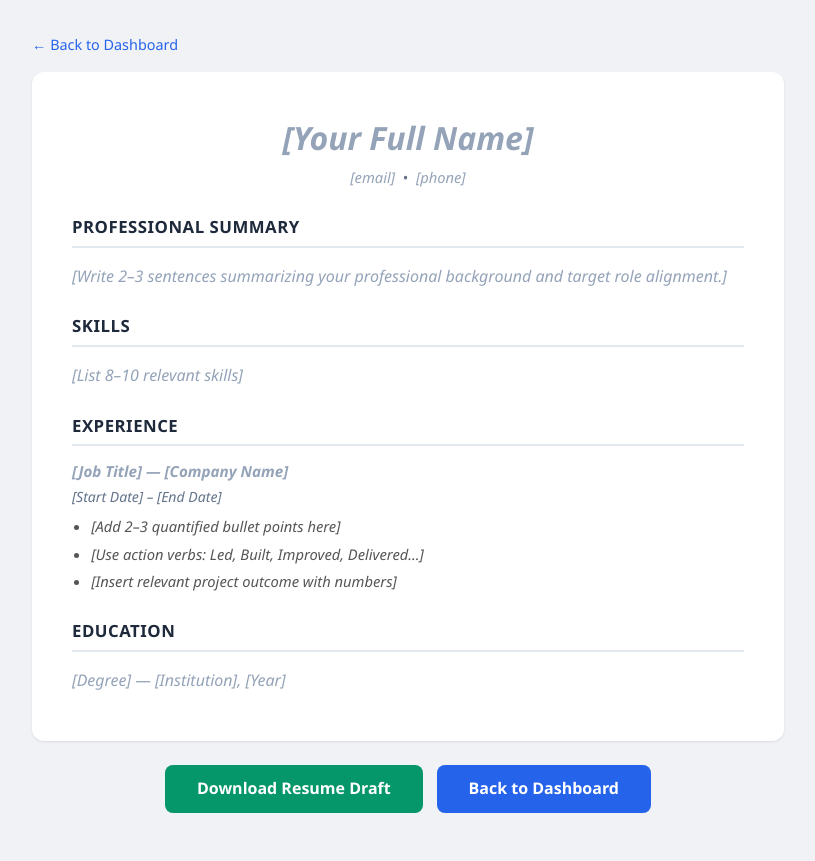
After one commit to ukaismail-del/Offerion, a Flask app: template app/templates/resume_preview.html in a window 1280 px wide. The commit adds this page. Shown: the whole page, without its empty margins (232-1047 px from the left). Run offline with Flask 3, Linux system fonts and the light colour scheme; the template is opened without the code that fills it, so the values that code supplies are empty; parts of the project's set-up code (start-up, migrations or seed data) failed here and were passed over.

Commit message:
M23: add resume preview page and view button

```diff
--- /dev/null
+++ b/app/templates/resume_preview.html
@@ -0,0 +1,291 @@
+<!doctype html>
+<html lang="en">
+  <head>
+    <meta charset="UTF-8" />
+    <meta name="viewport" content="width=device-width, initial-scale=1.0" />
+    <title>Resume Preview — Offerion</title>
+    <style>
+      *,
+      *::before,
+      *::after {
+        box-sizing: border-box;
+      }
+      body {
+        font-family: "Segoe UI", Arial, sans-serif;
+        min-height: 100vh;
+        margin: 0;
+        padding: 0;
+        background: #f0f2f5;
+        color: #333;
+        line-height: 1.6;
+      }
+      .container {
+        max-width: 800px;
+        margin: 0 auto;
+        padding: 2rem 1.5rem 3rem;
+      }
+      .back-link {
+        display: inline-block;
+        font-size: 0.9rem;
+        color: #2563eb;
+        text-decoration: none;
+        margin-bottom: 1rem;
+      }
+      .back-link:hover {
+        text-decoration: underline;
+      }
+      .resume-page {
+        background: #fff;
+        border-radius: 12px;
+        padding: 2.5rem 2.5rem 2rem;
+        box-shadow: 0 1px 3px rgba(0, 0, 0, 0.06), 0 1px 2px rgba(0, 0, 0, 0.04);
+      }
+      .resume-name {
+        font-size: 2rem;
+        font-weight: 800;
+        color: #1e293b;
+        margin: 0 0 0.2rem 0;
+        text-align: center;
+      }
+      .resume-contact {
+        text-align: center;
+        font-size: 0.92rem;
+        color: #64748b;
+        margin: 0 0 0.3rem 0;
+      }
+      .resume-target {
+        text-align: center;
+        font-size: 1rem;
+        font-weight: 600;
+        color: #2563eb;
+        margin: 0.5rem 0 1.5rem 0;
+      }
+      .section-title {
+        font-size: 1.05rem;
+        font-weight: 700;
+        color: #1e293b;
+        text-transform: uppercase;
+        letter-spacing: 0.5px;
+        border-bottom: 2px solid #e2e8f0;
+        padding-bottom: 0.3rem;
+        margin: 1.5rem 0 0.8rem 0;
+      }
+      .resume-summary {
+        font-size: 0.95rem;
+        color: #475569;
+        line-height: 1.7;
+      }
+      .resume-summary li {
+        margin-bottom: 0.3rem;
+      }
+      .skill-tags {
+        display: flex;
+        flex-wrap: wrap;
+        gap: 0.4rem;
+        padding: 0;
+        list-style: none;
+        margin: 0;
+      }
+      .skill-tag {
+        display: inline-block;
+        background: #e0e7ff;
+        color: #3730a3;
+        padding: 0.25rem 0.7rem;
+        border-radius: 20px;
+        font-size: 0.85rem;
+        font-weight: 600;
+      }
+      .exp-entry {
+        margin-bottom: 1rem;
+      }
+      .exp-title {
+        font-weight: 700;
+        color: #1e293b;
+        font-size: 0.95rem;
+        margin: 0;
+      }
+      .exp-hint {
+        font-size: 0.88rem;
+        color: #64748b;
+        font-style: italic;
+        margin: 0.2rem 0 0.4rem 0;
+      }
+      .exp-bullets {
+        padding-left: 1.2rem;
+        margin: 0.3rem 0 0;
+      }
+      .exp-bullets li {
+        font-size: 0.92rem;
+        color: #555;
+        margin-bottom: 0.25rem;
+      }
+      .edu-item {
+        font-size: 0.93rem;
+        color: #475569;
+        margin-bottom: 0.3rem;
+      }
+      .placeholder {
+        color: #94a3b8;
+        font-style: italic;
+      }
+      .actions {
+        text-align: center;
+        margin-top: 1.5rem;
+      }
+      .dl-btn {
+        display: inline-block;
+        background: #059669;
+        color: #fff;
+        border: none;
+        padding: 0.7rem 2rem;
+        font-size: 1rem;
+        font-weight: 600;
+        border-radius: 8px;
+        cursor: pointer;
+        text-decoration: none;
+        transition: background-color 0.2s;
+      }
+      .dl-btn:hover {
+        background: #047857;
+      }
+      .dl-btn-alt {
+        background: #2563eb;
+        margin-left: 0.6rem;
+      }
+      .dl-btn-alt:hover {
+        background: #1d4ed8;
+      }
+      .notes-box {
+        background: #fffbeb;
+        border-left: 3px solid #f59e0b;
+        padding: 0.8rem 1rem;
+        border-radius: 0 6px 6px 0;
+        margin-top: 0.8rem;
+        font-size: 0.88rem;
+        color: #92400e;
+        line-height: 1.5;
+      }
+      @media (max-width: 640px) {
+        .resume-page {
+          padding: 1.5rem 1.2rem;
+        }
+        .resume-name {
+          font-size: 1.6rem;
+        }
+        .container {
+          padding: 1rem;
+        }
+      }
+    </style>
+  </head>
+  <body>
+    <div class="container">
+      <a href="/" class="back-link">&larr; Back to Dashboard</a>
+
+      <div class="resume-page">
+        <!-- Name -->
+        <h1 class="resume-name">
+          {% if profile and profile.name != "Not detected" %}
+            {{ profile.name }}
+          {% else %}
+            <span class="placeholder">[Your Full Name]</span>
+          {% endif %}
+        </h1>
+
+        <!-- Contact -->
+        <p class="resume-contact">
+          {% if profile and profile.email != "Not detected" %}
+            {{ profile.email }}
+          {% else %}
+            <span class="placeholder">[email]</span>
+          {% endif %}
+          &nbsp;&bull;&nbsp;
+          {% if profile and profile.phone != "Not detected" %}
+            {{ profile.phone }}
+          {% else %}
+            <span class="placeholder">[phone]</span>
+          {% endif %}
+        </p>
+
+        <!-- Target Title -->
+        {% if target_title %}
+        <p class="resume-target">{{ target_title }}</p>
+        {% endif %}
+
+        <!-- Professional Summary -->
+        <h2 class="section-title">Professional Summary</h2>
+        {% if tailored and tailored.professional_summary %}
+        <ul class="resume-summary">
+          {% for item in tailored.professional_summary %}
+          <li>{{ item }}</li>
+          {% endfor %}
+        </ul>
+        {% else %}
+        <p class="placeholder">[Write 2–3 sentences summarizing your professional background and target role alignment.]</p>
+        {% endif %}
+
+        <!-- Skills -->
+        <h2 class="section-title">Skills</h2>
+        {% if skills_list %}
+        <ul class="skill-tags">
+          {% for skill in skills_list %}
+          <li class="skill-tag">{{ skill }}</li>
+          {% endfor %}
+        </ul>
+        {% else %}
+        <p class="placeholder">[List 8–10 relevant skills]</p>
+        {% endif %}
+
+        <!-- Experience -->
+        <h2 class="section-title">Experience</h2>
+        {% if tailored and tailored.experience_focus_points %}
+        <div class="exp-entry">
+          <p class="exp-hint">Focus your experience bullets on:</p>
+          <ul class="exp-bullets">
+            {% for item in tailored.experience_focus_points %}
+            <li>{{ item }}</li>
+            {% endfor %}
+          </ul>
+        </div>
+        {% endif %}
+        <div class="exp-entry">
+          <p class="exp-title"><span class="placeholder">[Job Title] — [Company Name]</span></p>
+          <p class="exp-hint">[Start Date] – [End Date]</p>
+          <ul class="exp-bullets">
+            <li class="placeholder">[Add 2–3 quantified bullet points here]</li>
+            <li class="placeholder">[Use action verbs: Led, Built, Improved, Delivered...]</li>
+            <li class="placeholder">[Insert relevant project outcome with numbers]</li>
+          </ul>
+        </div>
+
+        <!-- Education -->
+        <h2 class="section-title">Education</h2>
+        {% if education_list %}
+          {% for edu in education_list %}
+          <p class="edu-item">{{ edu }}</p>
+          {% endfor %}
+        {% else %}
+        <p class="placeholder">[Degree] — [Institution], [Year]</p>
+        {% endif %}
+
+        <!-- ATS Notes -->
+        {% if rewrite and rewrite.ats_notes %}
+        <h2 class="section-title">ATS Alignment Notes</h2>
+        <div class="notes-box">
+          <ul style="margin:0;padding-left:1.2rem;">
+            {% for note in rewrite.ats_notes %}
+            <li>{{ note }}</li>
+            {% endfor %}
+          </ul>
+        </div>
+        {% endif %}
+      </div>
+
+      <!-- Action buttons -->
+      <div class="actions">
+        <a href="/download-resume-draft" class="dl-btn">Download Resume Draft</a>
+        <a href="/" class="dl-btn dl-btn-alt">Back to Dashboard</a>
+      </div>
+    </div>
+  </body>
+</html>
```
Also changed, not shown: app/routes.py (+38 -0 lines), app/templates/index.html (+10 -0 lines), README.md.
